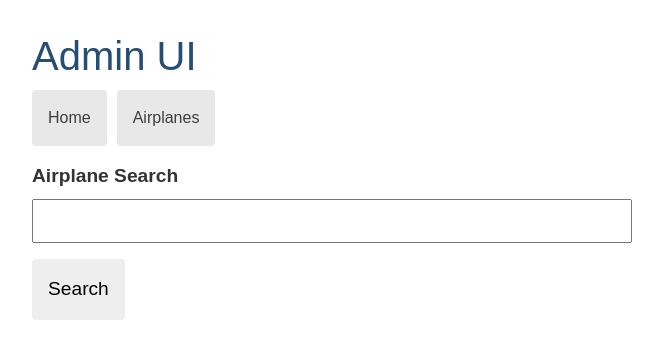
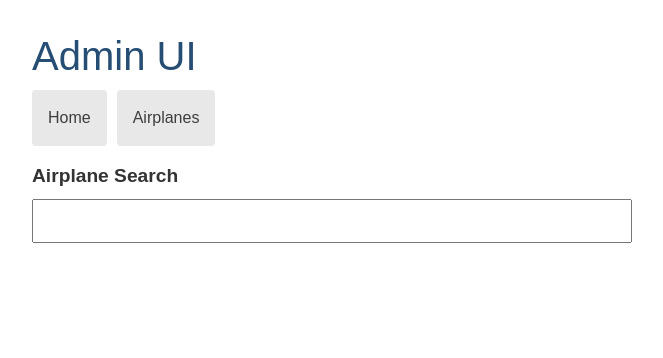
Before and after one commit to the-baristas/admin-ui, an Angular app: page /airplane-search in a window 1280 px wide. Shown: the top 358 px of the page, without its empty margins (140-803 px from the left). Built offline with nearby package versions, Linux system fonts and the light colour scheme.

Commit message:
Update search results when a search suggestion is clicked

```diff
--- a/src/app/airplane-search/airplane-search.component.html
+++ b/src/app/airplane-search/airplane-search.component.html
@@ -11,10 +11,9 @@
         <li
             #listItem
             *ngFor="let airplane of airplanes$ | async"
-            (click)="updateSearchBox(searchBox, airplane)"
+            (click)="updateSearchBox(searchBox, airplane); showResults()"
         >
             {{ airplane.model }}
         </li>
     </ul>
-    <button (click)="showResults()">Search</button>
 </div>
```
